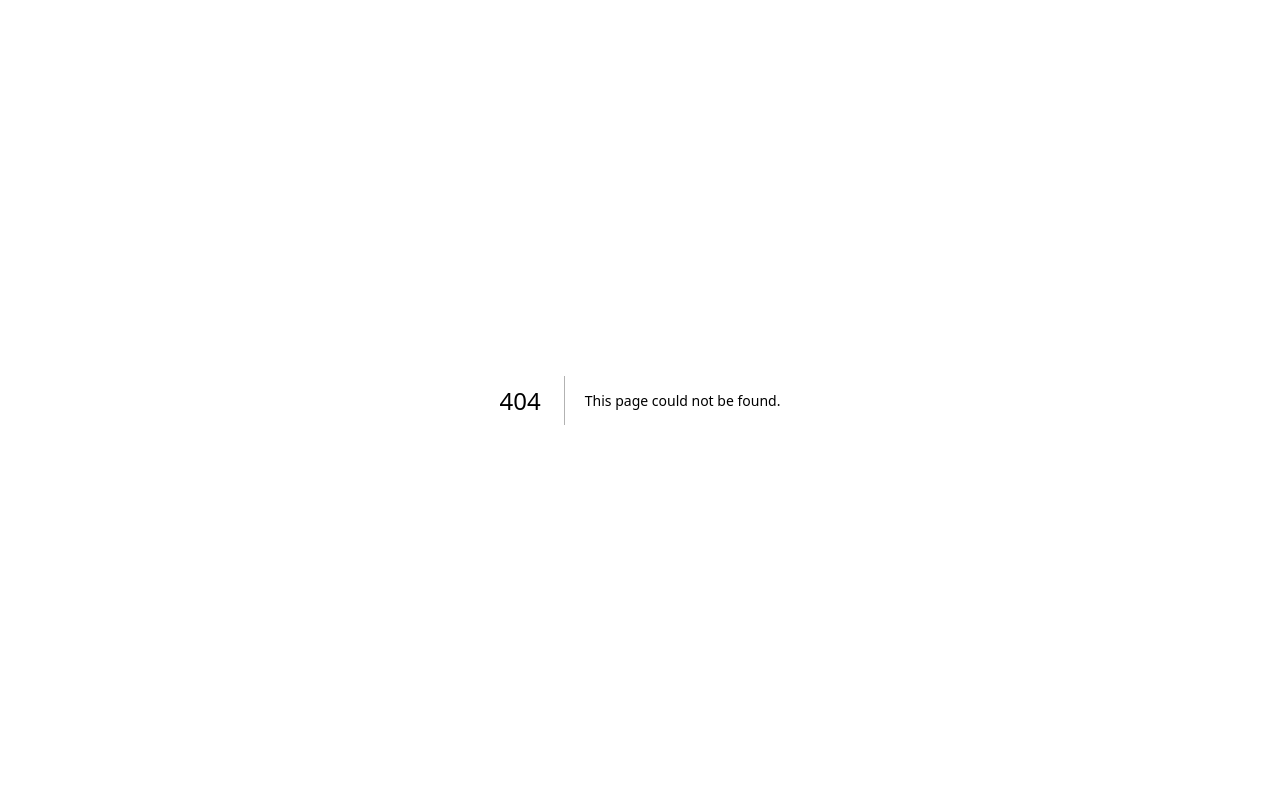
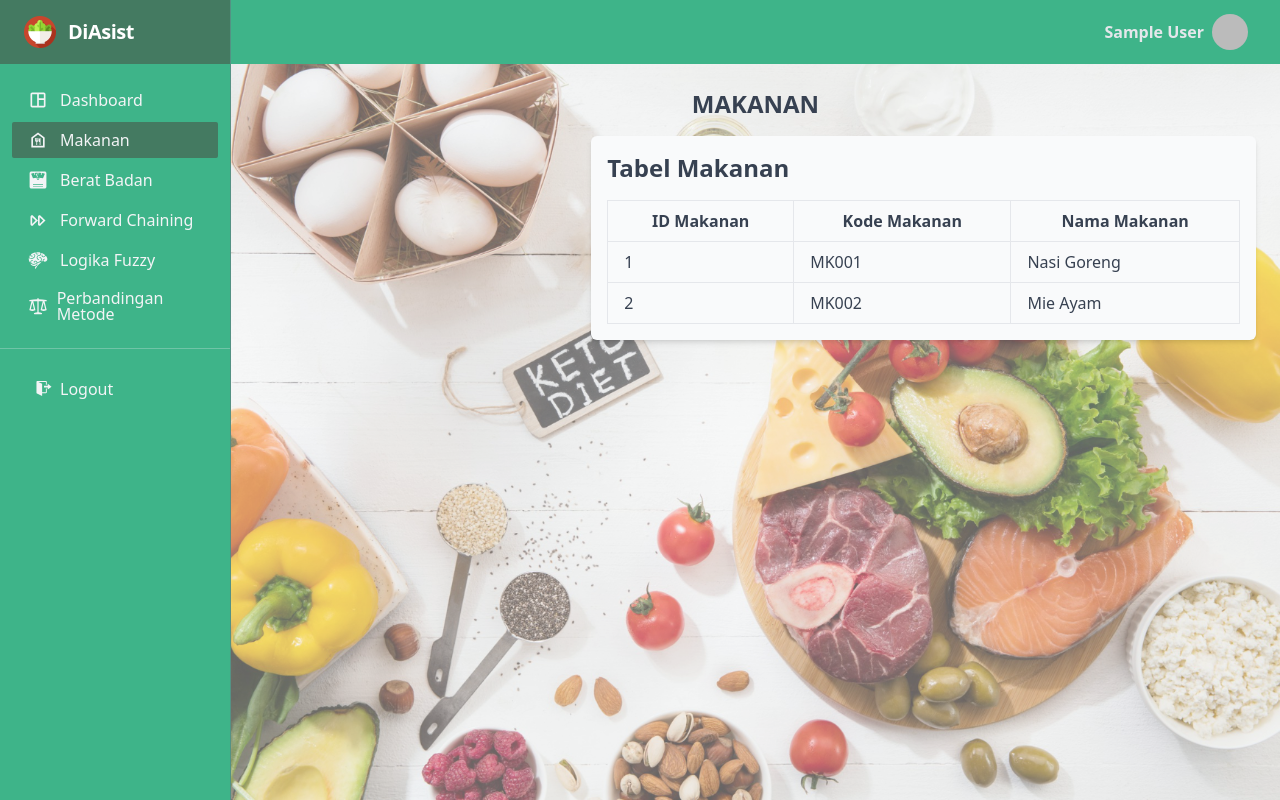
Before and after one commit to hex-grammer/diabetes-assistant, a Next.js app: page /panel/makanan in a window 1280 px wide. Before the commit this address had no page. Built offline with nearby package versions, Linux system fonts and the light colour scheme; no server answers; sample sign-in values are in the browser's storage.

Commit message:
tabel makanan

```diff
--- a/src/pages/Layout.tsx
+++ b/src/pages/Layout.tsx
@@ -3,9 +3,10 @@ import Header from "../components/Header";
 import SideMenu from "../components/SideMenu";
 import { useGlobalContext } from "../lib/GlobalContext";
 import Head from "next/head";
-import { GiBrain } from "react-icons/gi";
+import { GiBrain, GiWeightScale } from "react-icons/gi";
+import { SlCalculator } from "react-icons/sl";
 import { TiMediaFastForwardOutline } from "react-icons/ti";
-import { MdOutlineSpaceDashboard } from "react-icons/md";
+import { MdOutlineFoodBank, MdOutlineSpaceDashboard } from "react-icons/md";
 import { HiScale } from "react-icons/hi2";
 
 type Props = {
@@ -36,6 +37,14 @@ function Layout(props: Props) {
         menuLists={[
           { title: "Dashboard", icon: <MdOutlineSpaceDashboard /> },
           {
+            title: "Makanan",
+            icon: <MdOutlineFoodBank />,
+          },
+          {
+            title: "Berat Badan",
+            icon: <GiWeightScale />,
+          },
+          {
             title: "Forward Chaining",
             icon: <TiMediaFastForwardOutline />,
           },
--- a/src/pages/panel/dashboard.tsx
+++ b/src/pages/panel/dashboard.tsx
@@ -80,6 +80,12 @@ function Dashboard() {
                     scope="col"
                     className="px-4 py-2 text-left text-xs font-medium uppercase tracking-wider text-gray-500"
                   >
+                    KKH
+                  </th>
+                  <th
+                    scope="col"
+                    className="px-4 py-2 text-left text-xs font-medium uppercase tracking-wider text-gray-500"
+                  >
                     Berat Badan
                   </th>
                   <th
@@ -94,12 +100,6 @@ function Dashboard() {
                   >
                     Umur
                   </th>
-                  <th
-                    scope="col"
-                    className="px-4 py-2 text-left text-xs font-medium uppercase tracking-wider text-gray-500"
-                  >
-                    KKH
-                  </th>
                 </tr>
               </thead>
               <tbody className="divide-y divide-gray-200 bg-white">
@@ -112,16 +112,16 @@ function Dashboard() {
                       {kkh.created_at.toString().replace(/^(\d{4})-(\d{2})-(\d{2}).*/, '$3-$2-$1')}
                     </td>
                     <td className="whitespace-nowrap px-4 py-2 text-sm text-gray-500">
-                      {kkh.berat_badan}kg
+                      {kkh.kkh.toString().replace(/\B(?=(\d{3})+(?!\d))/g, ".")}
                     </td>
                     <td className="whitespace-nowrap px-4 py-2 text-sm text-gray-500">
-                      {kkh.tinggi_badan}cm
+                      {kkh.berat_badan} kg
+                    </td>
+                    <td className="whitespace-nowrap px-4 py-2 text-sm text-gray-500">
+                      {kkh.tinggi_badan} cm
                     </td>
                     <td className="whitespace-nowrap px-4 py-2 text-sm text-gray-500">
                       {kkh.umur} Tahun
-                    </td>
-                    <td className="whitespace-nowrap px-4 py-2 text-sm text-gray-500">
-                      {kkh.kkh.toString().replace(/\B(?=(\d{3})+(?!\d))/g, ".")}
                     </td>
                   </tr>
                 ))}
--- /dev/null
+++ b/src/pages/panel/makanan.tsx
@@ -0,0 +1,91 @@
+import React, { useState } from "react";
+import Layout from "../Layout";
+import { ToastContainer } from "react-toastify";
+import "react-toastify/dist/ReactToastify.css";
+import AbjadCard from "../../components/AbjadCard";
+import { useRouter } from "next/router";
+import { AiOutlineCloseCircle } from "react-icons/ai";
+import { getSession } from "next-auth/react";
+import type { GetServerSidePropsContext } from "next";
+
+function Makanan() {
+  const router = useRouter();
+  const paths = router.pathname.split("/").slice(2);
+  const [modalLabel, setModalLabel] = useState("");
+  return (
+    <Layout>
+      <>
+        <div className="relative grid h-fit w-full grid-cols-1 gap-2 p-6 sm:grid-cols-6">
+          {/* modal */}
+          {modalLabel !== "" && (
+            <div
+              className="fixed top-[10vh] left-0 z-20 hidden h-[92vh] w-full items-center justify-center bg-gray-500 bg-opacity-75 backdrop-blur-sm sm:left-[18%] sm:top-[8vh] sm:flex sm:w-[82%]"
+              onClick={() => setModalLabel("")}
+            >
+              <div className="relative">
+                <AiOutlineCloseCircle
+                  className="absolute right-0 top-0 z-10 cursor-pointer rounded-tr-md bg-gray-300 bg-opacity-40 p-0.5 text-2xl text-gray-800"
+                  onClick={() => setModalLabel("")}
+                />
+                <AbjadCard
+                  title={modalLabel}
+                  showModal={() => setModalLabel(modalLabel)}
+                  image={`https://loremflickr.com/320/180/${modalLabel}`}
+                />
+              </div>
+            </div>
+          )}
+          <div className="col-span-full mb-2">
+            <h1 className="text-center text-2xl font-bold uppercase">
+              {paths}
+            </h1>
+          </div>
+          <div className=" sm:col-start-3 h-fit rounded-md bg-gray-50 p-4 shadow-md sm:col-span-4">
+              <h1 className="mb-4 text-2xl font-bold">Tabel Makanan</h1>
+              <table className="w-full table-auto border">
+                <thead>
+                  <tr>
+                    <th className="border px-4 py-2">ID Makanan</th>
+                    <th className="border px-4 py-2">Kode Makanan</th>
+                    <th className="border px-4 py-2">Nama Makanan</th>
+                  </tr>
+                </thead>
+                <tbody>
+                  <tr>
+                    <td className="border px-4 py-2">1</td>
+                    <td className="border px-4 py-2">MK001</td>
+                    <td className="border px-4 py-2">Nasi Goreng</td>
+                  </tr>
+                  <tr>
+                    <td className="border px-4 py-2">2</td>
+                    <td className="border px-4 py-2">MK002</td>
+                    <td className="border px-4 py-2">Mie Ayam</td>
+                  </tr>
+                </tbody>
+              </table>
+            </div>
+          </div>
+        <ToastContainer position="top-right" />
+      </>
+    </Layout>
+  );
+}
+
+export default Makanan;
+
+export async function getServerSideProps(context: GetServerSidePropsContext) {
+  const session = await getSession(context);
+  if (!session) {
+    return {
+      redirect: {
+        destination: "/login",
+        permanent: false,
+      },
+    };
+  }
+  return {
+    props: {
+      session,
+    },
+  };
+}
```
Also changed, not shown: 1 other file (tests, documents, lock files or other folders).
